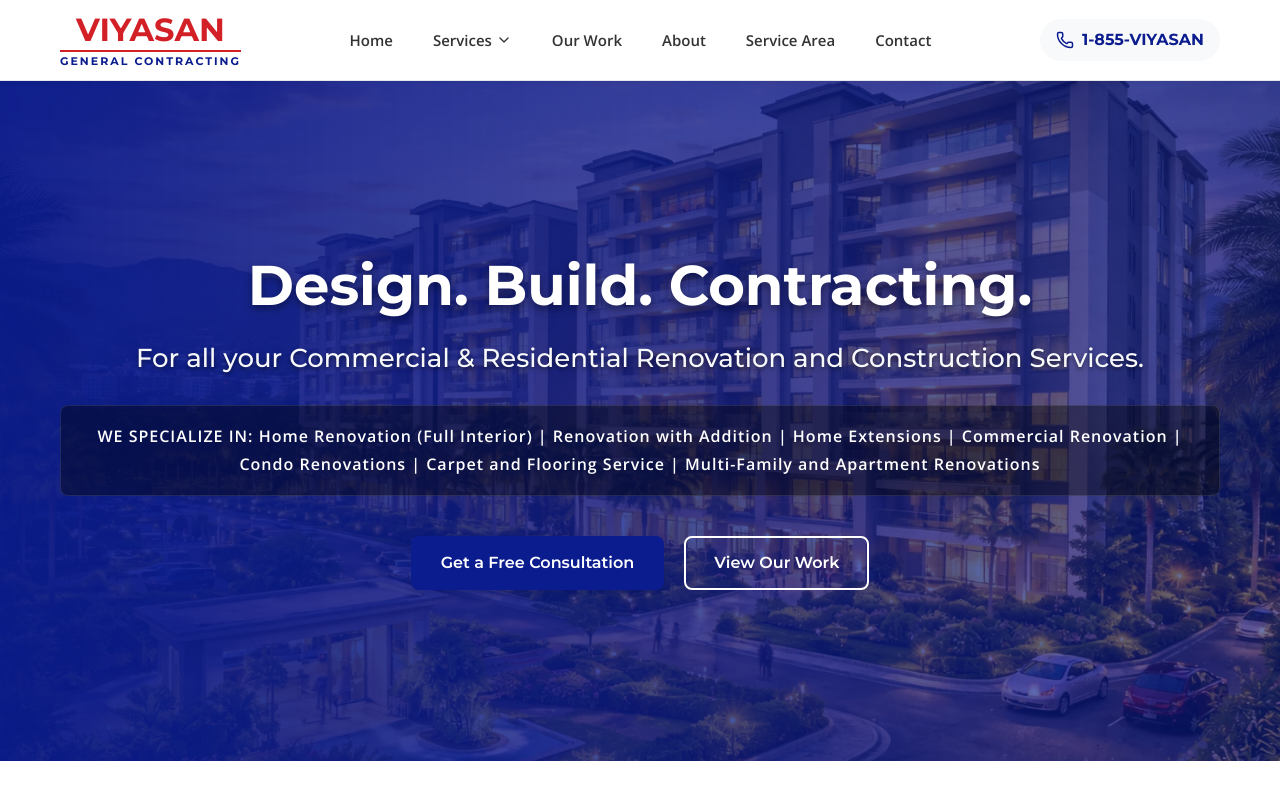
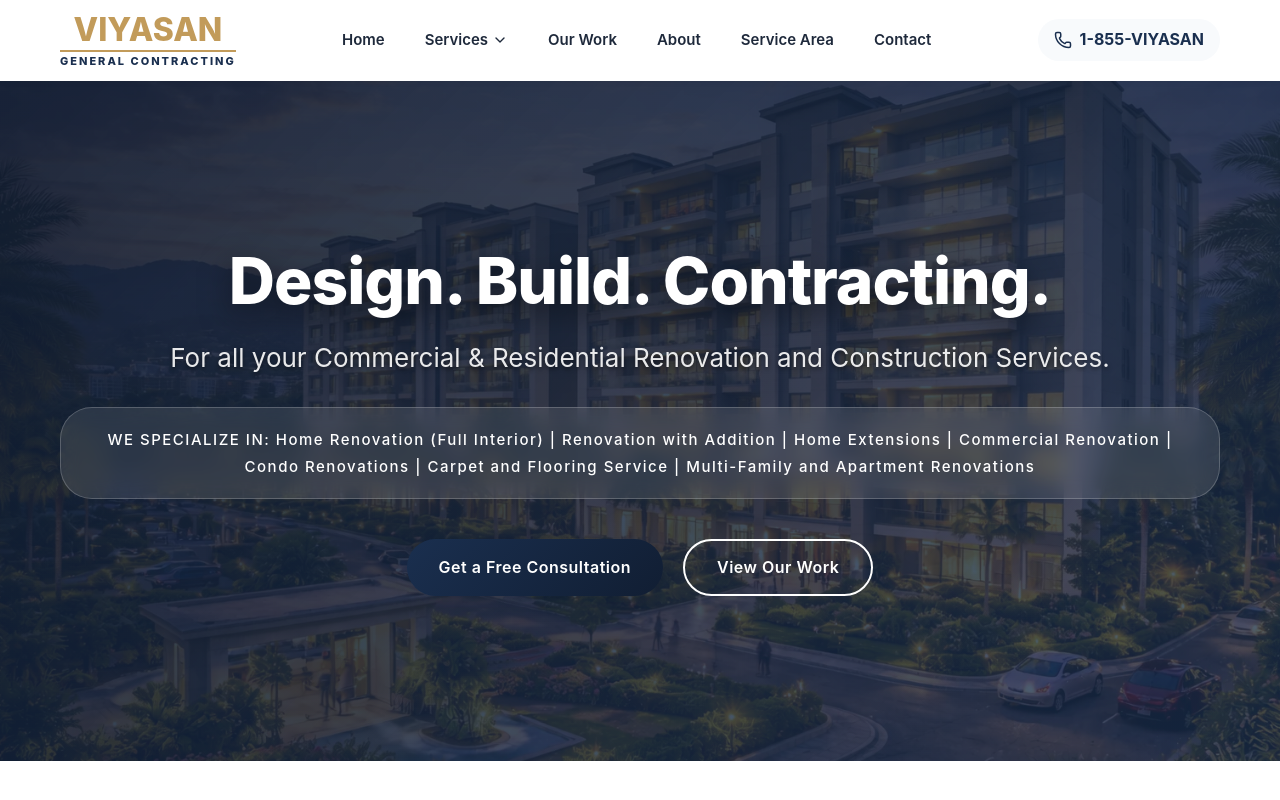
Before and after one commit to razak00001/vyasan_contract, a React (Vite) app: page / in a window 1280 px wide. Shown: the top 800 px of the page. Built offline with nearby package versions, Linux system fonts and the light colour scheme.

Commit message:
Massive UI Design Upgrade: Glassmorphism, Premium Gradients, Soft Shadows, Smooth Animations.

```diff
--- a/src/index.css
+++ b/src/index.css
@@ -1,26 +1,54 @@
 @import url('https://fonts.googleapis.com/css2?family=Montserrat:wght@400;500;600;700&family=Open+Sans:wght@400;500;600&display=swap');
 
 :root {
-  --color-bg: #FFFFFF;
-  --color-text: #333333;
-  --color-text-light: #555555;
-  --color-primary: #0A1C8E;
-  --color-primary-light: #1A31B0;
-  --color-accent: #D32027;
-  --color-surface: #F8F9FA;
-  --color-border: #E5E7EB;
+  /* Modern Premium Color Palette */
+  --color-primary: #1A2F4F;
+  /* Deep Blue - Trust & Authority */
+  --color-primary-light: #2A4470;
+  --color-primary-dark: #111E33;
+  --color-accent: #C29B5A;
+  /* Elegant Gold/Champagne accent instead of basic blue/green */
+  --color-accent-hover: #D6AF6E;
+  --color-text: #1E293B;
+  /* Slate 800 - Softer than pure black */
+  --color-text-light: #475569;
+  /* Slate 600 - Great for readability */
+  --color-background: #FFFFFF;
+  --color-surface: #F8FAFC;
+  /* Slate 50 - Very Subtle cool off-white */
+  --color-surface-hover: #F1F5F9;
+  --color-border: #E2E8F0;
 
-  --font-heading: 'Montserrat', sans-serif;
-  --font-body: 'Open Sans', sans-serif;
+  /* Gradients */
+  --gradient-primary: linear-gradient(135deg, var(--color-primary) 0%, var(--color-primary-dark) 100%);
+  --gradient-accent: linear-gradient(135deg, var(--color-accent) 0%, var(--color-accent-hover) 100%);
+  --gradient-glass: linear-gradient(135deg, rgba(255, 255, 255, 0.9) 0%, rgba(255, 255, 255, 0.7) 100%);
 
-  --transition-fast: 0.2s ease;
-  --transition-normal: 0.3s ease;
-  --shadow-sm: 0 2px 4px rgba(0, 0, 0, 0.05);
-  --shadow-md: 0 4px 8px rgba(0, 0, 0, 0.08);
-  --shadow-lg: 0 10px 20px rgba(0, 0, 0, 0.12);
-  --radius-sm: 4px;
-  --radius-md: 8px;
-  --radius-lg: 12px;
+  /* Typography */
+  --font-heading: 'Plus Jakarta Sans', 'Inter', system-ui, sans-serif;
+  --font-body: 'Inter', system-ui, sans-serif;
+
+  /* Modern Shadows - Softer and more diffused */
+  --shadow-sm: 0 2px 8px -2px rgba(15, 23, 42, 0.05), 0 1px 4px -1px rgba(15, 23, 42, 0.02);
+  --shadow-md: 0 12px 24px -6px rgba(15, 23, 42, 0.08), 0 6px 12px -3px rgba(15, 23, 42, 0.04);
+  --shadow-lg: 0 24px 48px -12px rgba(15, 23, 42, 0.12), 0 12px 24px -6px rgba(15, 23, 42, 0.06);
+  --shadow-xl: 0 32px 64px -16px rgba(15, 23, 42, 0.16);
+  --shadow-glow: 0 0 20px rgba(26, 47, 79, 0.15);
+
+  /* Glassmorphism setup */
+  --glass-border: 1px solid rgba(255, 255, 255, 0.4);
+  --glass-shadow: 0 8px 32px 0 rgba(31, 38, 135, 0.07);
+
+  /* Border Radius - Slightly rounded for a friendly but professional look */
+  --radius-sm: 6px;
+  --radius-md: 12px;
+  --radius-lg: 20px;
+  --radius-xl: 32px;
+
+  /* Transitions - Smoother bezier curves */
+  --transition-fast: 0.15s cubic-bezier(0.4, 0, 0.2, 1);
+  --transition-normal: 0.3s cubic-bezier(0.4, 0, 0.2, 1);
+  --transition-slow: 0.5s cubic-bezier(0.4, 0, 0.2, 1);
 }
 
 * {
@@ -32,7 +60,7 @@
 body {
   font-family: var(--font-body);
   color: var(--color-text);
-  background-color: var(--color-bg);
+  background-color: var(--color-background);
   line-height: 1.6;
   -webkit-font-smoothing: antialiased;
   -moz-osx-font-smoothing: grayscale;
--- a/src/styles/About.css
+++ b/src/styles/About.css
@@ -50,11 +50,12 @@
 
 .about-image {
     width: 100%;
-    border-radius: var(--radius-lg);
-    box-shadow: var(--shadow-lg);
-    transition: transform 0.3s ease;
+    border-radius: var(--radius-xl);
+    box-shadow: var(--shadow-xl);
+    transition: transform 0.5s cubic-bezier(0.4, 0, 0.2, 1);
+    border: 1px solid rgba(0, 0, 0, 0.05);
 }
 
 .about-image:hover {
-    transform: translateY(-8px);
+    transform: translateY(-12px) scale(1.02);
 }
--- a/src/styles/Button.css
+++ b/src/styles/Button.css
@@ -2,51 +2,81 @@
     display: inline-flex;
     align-items: center;
     justify-content: center;
-    padding: 12px 28px;
+    padding: 14px 32px;
     font-family: var(--font-heading);
     font-weight: 600;
     font-size: 16px;
-    border-radius: var(--radius-md);
+    letter-spacing: 0.5px;
+    border-radius: var(--radius-xl);
+    /* Pill shape for modern look */
     text-decoration: none;
     cursor: pointer;
     transition: all var(--transition-normal);
     border: 2px solid transparent;
     text-align: center;
+    position: relative;
+    overflow: hidden;
+    z-index: 1;
+}
+
+/* Subtle shine effect on hover for all buttons */
+.btn::after {
+    content: '';
+    position: absolute;
+    top: 0;
+    left: -100%;
+    width: 50%;
+    height: 100%;
+    background: linear-gradient(to right, rgba(255, 255, 255, 0) 0%, rgba(255, 255, 255, 0.2) 50%, rgba(255, 255, 255, 0) 100%);
+    transform: skewX(-25deg);
+    z-index: -1;
+    transition: all 0.6s ease;
+}
+
+.btn:hover::after {
+    left: 150%;
+}
+
+.btn:active {
+    transform: scale(0.98);
 }
 
 .btn-primary {
-    background-color: var(--color-primary);
-    color: var(--color-bg);
+    background: var(--gradient-primary);
+    color: white;
     box-shadow: var(--shadow-md);
+    border: none;
 }
 
 .btn-primary:hover {
-    background-color: var(--color-primary-light);
-    transform: translateY(-2px);
-    box-shadow: var(--shadow-lg);
+    transform: translateY(-3px);
+    box-shadow: var(--shadow-lg), var(--shadow-glow);
     color: white;
 }
 
 .btn-secondary {
-    background-color: transparent;
+    background-color: rgba(255, 255, 255, 0.05);
     color: var(--color-primary);
     border-color: var(--color-primary);
+    backdrop-filter: blur(10px);
 }
 
 .btn-secondary:hover {
-    background-color: var(--color-primary);
-    color: var(--color-bg);
+    background: var(--color-primary);
+    color: white;
+    box-shadow: var(--shadow-md);
+    transform: translateY(-2px);
 }
 
 .btn-accent {
-    background-color: var(--color-accent);
-    color: var(--color-bg);
+    background: var(--gradient-accent);
+    color: white;
     box-shadow: var(--shadow-md);
+    border: none;
 }
 
 .btn-accent:hover {
-    background-color: #234f24;
-    transform: translateY(-2px);
-    box-shadow: var(--shadow-lg);
+    transform: translateY(-3px);
+    box-shadow: var(--shadow-lg), 0 0 20px rgba(194, 155, 90, 0.3);
     color: white;
 }
--- a/src/styles/Footer.css
+++ b/src/styles/Footer.css
@@ -1,8 +1,10 @@
 .footer {
-    background-color: var(--color-primary);
+    background: var(--gradient-primary);
     color: #E2E8F0;
     padding: 80px 0 30px;
     font-family: var(--font-body);
+    position: relative;
+    overflow: hidden;
 }
 
 .footer-grid {
@@ -74,8 +76,9 @@
 }
 
 .social-icon:hover {
-    background: var(--color-accent);
-    transform: translateY(-3px);
+    background: var(--gradient-accent);
+    transform: translateY(-5px) scale(1.1);
+    box-shadow: var(--shadow-glow);
 }
 
 .footer-heading {
--- a/src/styles/Header.css
+++ b/src/styles/Header.css
@@ -1,10 +1,12 @@
 .header {
-    background-color: var(--color-bg);
+    background: rgba(255, 255, 255, 0.95);
+    backdrop-filter: blur(12px);
+    -webkit-backdrop-filter: blur(12px);
     box-shadow: var(--shadow-sm);
     position: sticky;
     top: 0;
     z-index: 1000;
-    border-bottom: 1px solid var(--color-border);
+    border-bottom: 1px solid rgba(255, 255, 255, 0.2);
 }
 
 .header-container {
@@ -95,15 +97,29 @@
     position: absolute;
     top: 70px;
     left: 0;
-    background: white;
-    min-width: 220px;
-    box-shadow: var(--shadow-lg);
-    border-radius: var(--radius-md);
+    background: rgba(255, 255, 255, 0.98);
+    backdrop-filter: blur(12px);
+    min-width: 240px;
+    box-shadow: var(--shadow-xl);
+    border-radius: var(--radius-lg);
     overflow: hidden;
     display: flex;
     flex-direction: column;
-    animation: fadeIn 0.2s ease;
-    border: 1px solid var(--color-border);
+    animation: dropIn 0.3s cubic-bezier(0.16, 1, 0.3, 1) forwards;
+    border: 1px solid rgba(226, 232, 240, 0.8);
+    transform-origin: top;
+}
+
+@keyframes dropIn {
+    from {
+        opacity: 0;
+        transform: translateY(-10px) scaleY(0.9);
+    }
+
+    to {
+        opacity: 1;
+        transform: translateY(0) scaleY(1);
+    }
 }
 
 @keyframes fadeIn {
--- a/src/styles/Home.css
+++ b/src/styles/Home.css
@@ -15,7 +15,7 @@
     background-size: cover;
     background-position: center;
     z-index: 0;
-    animation: bgZoom 20s infinite alternate linear;
+    animation: bgZoom 25s infinite alternate ease-in-out;
 }
 
 @keyframes bgZoom {
@@ -24,14 +24,14 @@
     }
 
     100% {
-        transform: scale(1.1);
+        transform: scale(1.15);
     }
 }
 
 .hero-overlay {
     position: absolute;
     inset: 0;
-    background: linear-gradient(to right, rgba(10, 28, 142, 0.95), rgba(10, 28, 142, 0.6));
+    background: linear-gradient(135deg, rgba(17, 30, 51, 0.92) 0%, rgba(26, 47, 79, 0.75) 100%);
     z-index: 1;
 }
 
@@ -40,41 +40,48 @@
     z-index: 2;
     max-width: 900px;
     margin: 0 auto;
-    padding: 40px 0;
+    padding: 60px 0;
 }
 
 .hero h1 {
-    font-size: 56px;
+    font-size: 64px;
+    font-weight: 800;
     color: white;
     margin-bottom: 24px;
-    text-shadow: 0 4px 8px rgba(0, 0, 0, 0.4);
-    animation: fadeInUp 0.8s ease forwards;
+    text-shadow: 0 10px 30px rgba(0, 0, 0, 0.5);
+    animation: fadeInUp 1s cubic-bezier(0.16, 1, 0.3, 1) forwards;
     opacity: 0;
+    letter-spacing: -1px;
+    line-height: 1.1;
 }
 
 .hero h2 {
     font-size: 26px;
     color: #F8F9FA;
-    font-weight: 500;
+    font-weight: 400;
+    color: rgba(255, 255, 255, 0.9);
     margin-bottom: 30px;
     text-shadow: 0 2px 4px rgba(0, 0, 0, 0.5);
-    animation: fadeInUp 0.8s ease 0.2s forwards;
+    animation: fadeInUp 1s cubic-bezier(0.16, 1, 0.3, 1) 0.2s forwards;
     opacity: 0;
+    line-height: 1.4;
 }
 
 .hero-tagline {
-    font-size: 16px;
-    font-weight: 600;
-    letter-spacing: 1px;
-    background: rgba(0, 0, 0, 0.4);
+    font-size: 15px;
+    font-weight: 500;
+    letter-spacing: 1.5px;
+    background: rgba(255, 255, 255, 0.1);
+    backdrop-filter: blur(10px);
+    -webkit-backdrop-filter: blur(10px);
     color: white;
-    padding: 16px 30px;
-    border-radius: var(--radius-md);
+    padding: 18px 32px;
+    border-radius: var(--radius-xl);
     display: inline-block;
     margin-bottom: 40px;
     line-height: 1.8;
-    border: 1px solid rgba(255, 255, 255, 0.1);
-    animation: fadeInUp 0.8s ease 0.4s forwards;
+    border: 1px solid rgba(255, 255, 255, 0.2);
+    animation: fadeInUp 1s cubic-bezier(0.16, 1, 0.3, 1) 0.4s forwards;
     opacity: 0;
 }
 
@@ -229,8 +236,28 @@
 
 /* Why Us Section */
 .why-us-section {
-    background: var(--color-primary);
+    background: var(--gradient-primary);
     color: white;
+    position: relative;
+    overflow: hidden;
+}
+
+.why-us-section::before {
+    content: '';
+    position: absolute;
+    top: -50%;
+    right: -20%;
+    width: 800px;
+    height: 800px;
+    background: radial-gradient(circle, rgba(194, 155, 90, 0.1) 0%, rgba(255, 255, 255, 0) 70%);
+    border-radius: 50%;
+    z-index: 0;
+}
+
+.why-us-content,
+.why-us-image {
+    position: relative;
+    z-index: 1;
 }
 
 .why-us-section h2 {
@@ -278,15 +305,16 @@
 }
 
 .rounded-image {
-    border-radius: var(--radius-lg);
-    box-shadow: 0 20px 40px rgba(0, 0, 0, 0.3);
-    transition: transform 0.3s ease;
+    border-radius: var(--radius-xl);
+    box-shadow: var(--shadow-xl);
+    transition: transform 0.5s cubic-bezier(0.4, 0, 0.2, 1);
     width: 100%;
     max-width: 100%;
     display: block;
     object-fit: cover;
+    border: 1px solid rgba(255, 255, 255, 0.1);
 }
 
 .rounded-image:hover {
-    transform: translateY(-5px);
+    transform: translateY(-10px) scale(1.02);
 }
--- a/src/styles/ProjectCard.css
+++ b/src/styles/ProjectCard.css
@@ -1,10 +1,12 @@
 .project-card {
     position: relative;
-    border-radius: var(--radius-md);
+    border-radius: var(--radius-xl);
     overflow: hidden;
     box-shadow: var(--shadow-md);
     aspect-ratio: 4 / 3;
     cursor: pointer;
+    transform: translateZ(0);
+    /* Force hardware acceleration */
 }
 
 .project-img {
@@ -21,13 +23,14 @@
 .project-overlay {
     position: absolute;
     inset: 0;
-    background: linear-gradient(to top, rgba(26, 47, 79, 0.95) 0%, rgba(26, 47, 79, 0) 100%);
+    background: linear-gradient(to top, rgba(17, 30, 51, 0.95) 0%, rgba(17, 30, 51, 0.4) 50%, rgba(17, 30, 51, 0) 100%);
     display: flex;
     flex-direction: column;
     justify-content: flex-end;
     padding: 40px;
     opacity: 0;
-    transition: opacity var(--transition-normal);
+    transition: all 0.4s ease;
+    backdrop-filter: blur(4px);
 }
 
 .project-card:hover .project-overlay {
```
Also changed, not shown: src/styles/Contact.css (+19 -12 lines), src/styles/ServiceArea.css (+16 -14 lines), src/styles/ServiceCard.css (+23 -4 lines), src/styles/ServicePage.css (+56 -18 lines).
